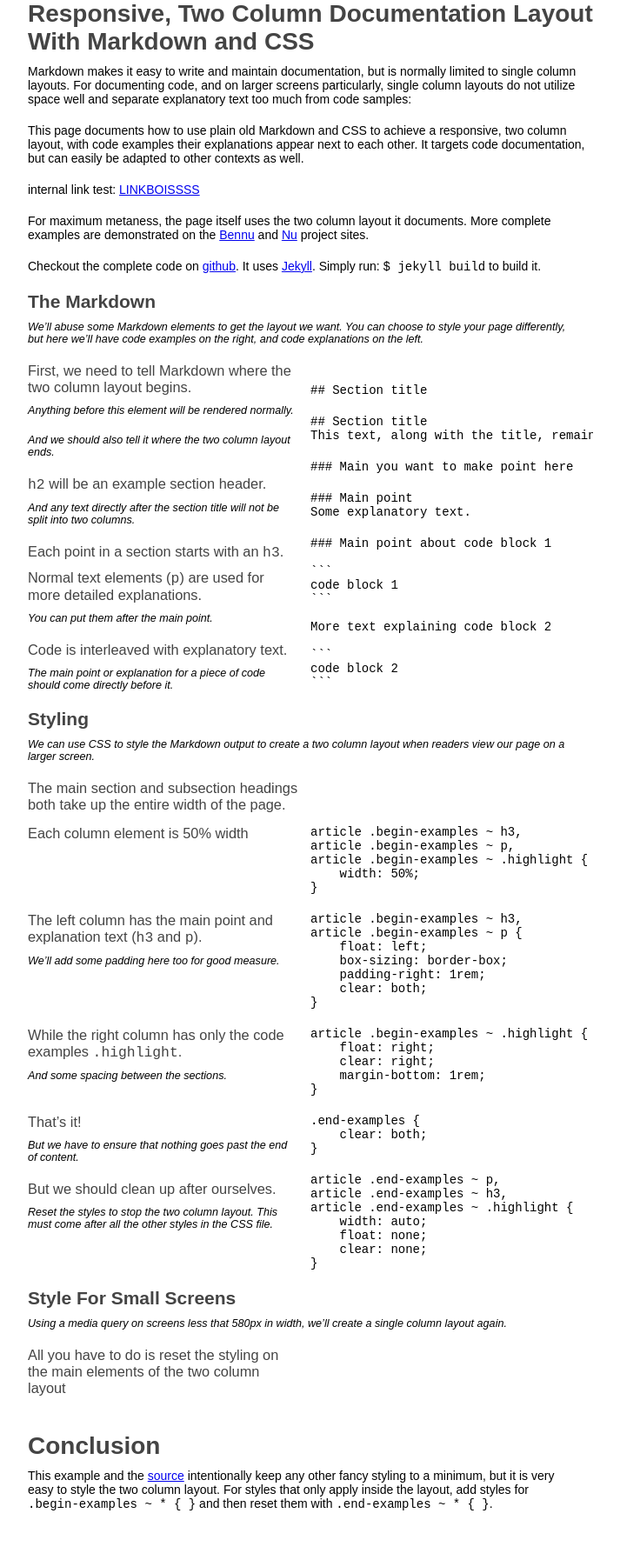
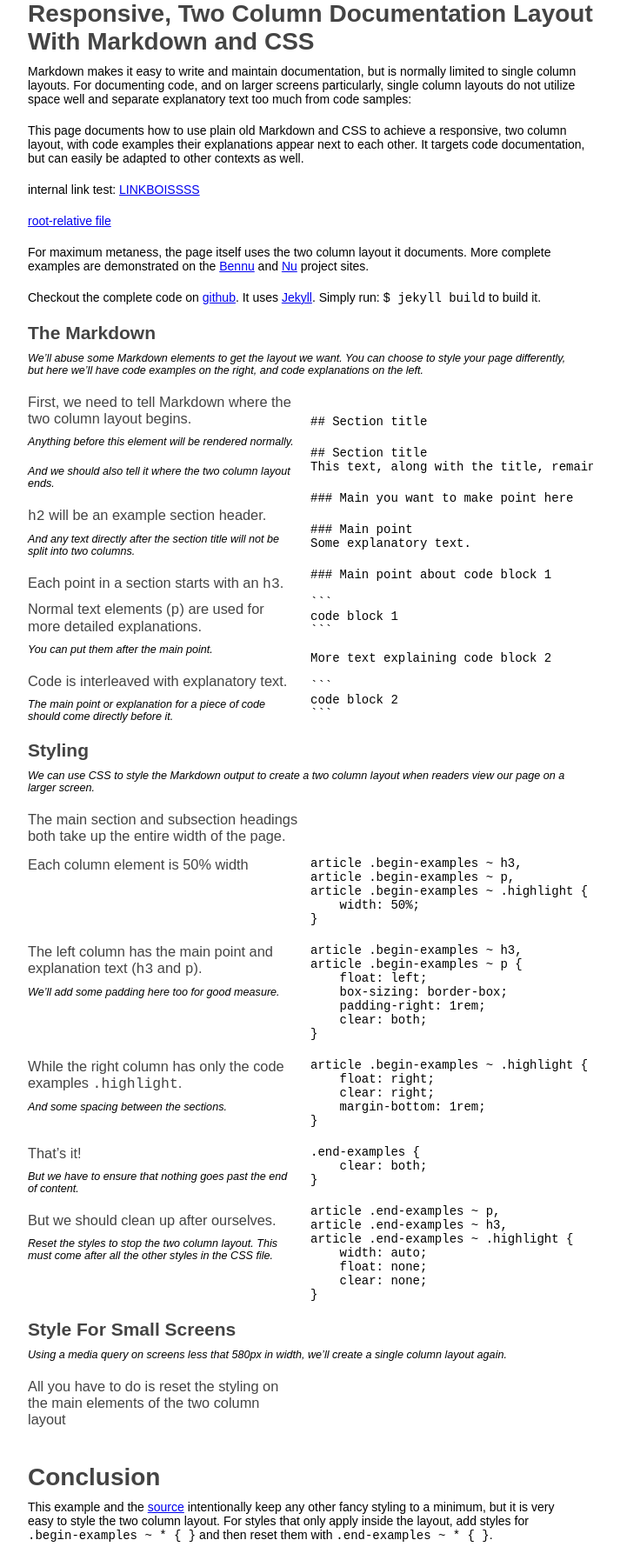
Before and after one commit to MerlinPielich/MerlinPielich.github.io, a Jekyll site: the page built from index.md, in a window 1280 px wide. Shown: the whole page at 87% size, without its empty margins (283-996 px from the left). Built offline with Jekyll 4.4.1, drawn with Linux system fonts in a browser that asks for light colours; Markdown is read by kramdown in place of the engine named in the settings; our own code applies the rules of GitHub Pages for plain Markdown files; before the commit the page ends 1758 px from its top, so only the background shows below that.

Commit message:
Update index.md

```diff
--- a/index.md
+++ b/index.md
@@ -9,6 +9,9 @@ Markdown makes it easy to write and maintain documentation, but is normally limi
 This page documents how to use plain old Markdown and CSS to achieve a responsive, two column layout, with code examples their explanations appear next to each other. It targets code documentation, but can easily be adapted to other contexts as well.
 
 internal link test: [LINKBOISSSS](https://merlinpielich.github.io/Readme.html)
+
+<!-- anchor link -->
+<a href="/Readme.md">root-relative file</a>
 
 For maximum metaness, the page itself uses the two column layout it documents. More complete examples are demonstrated on the [Bennu][bennu] and [Nu][nu] project sites.
 
```
